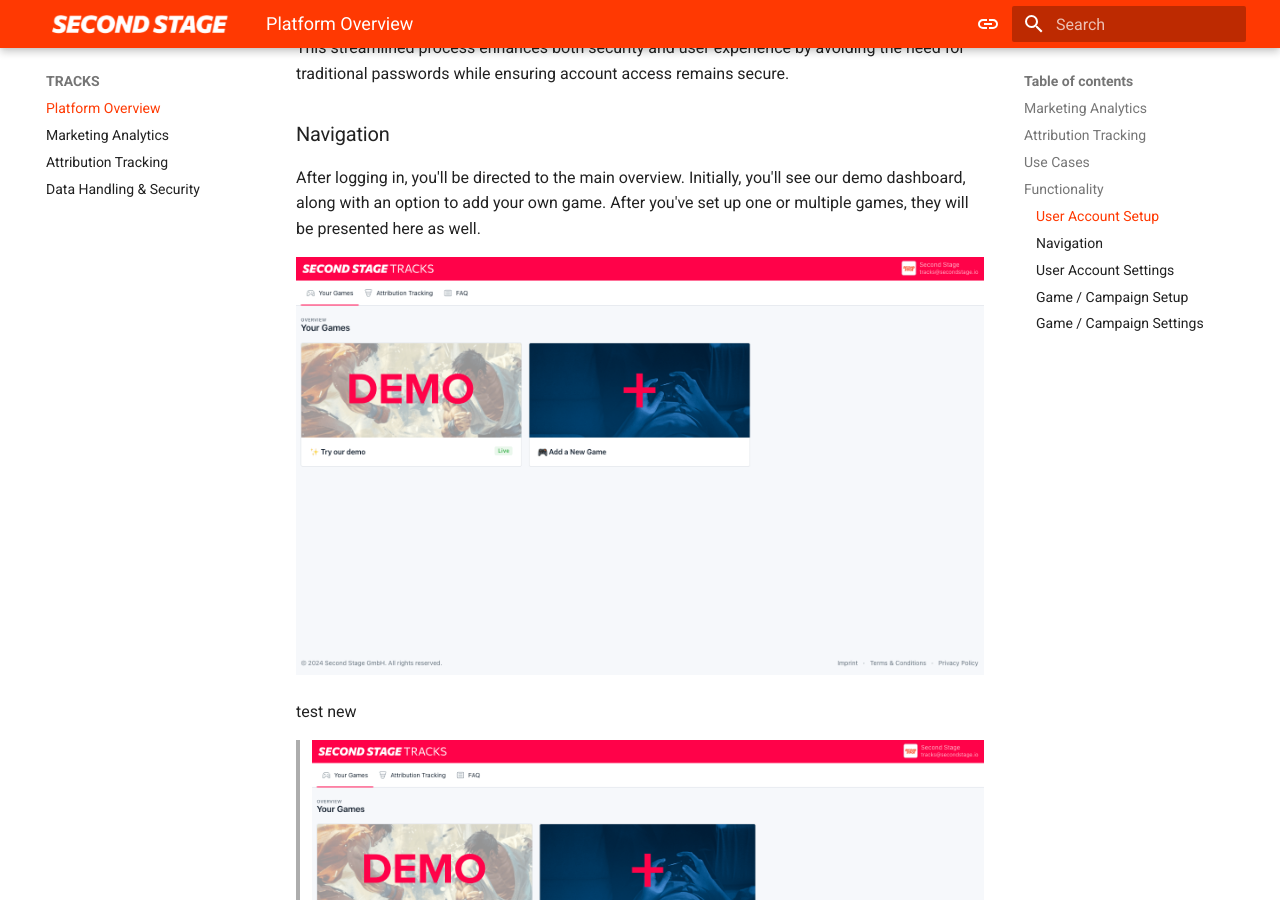
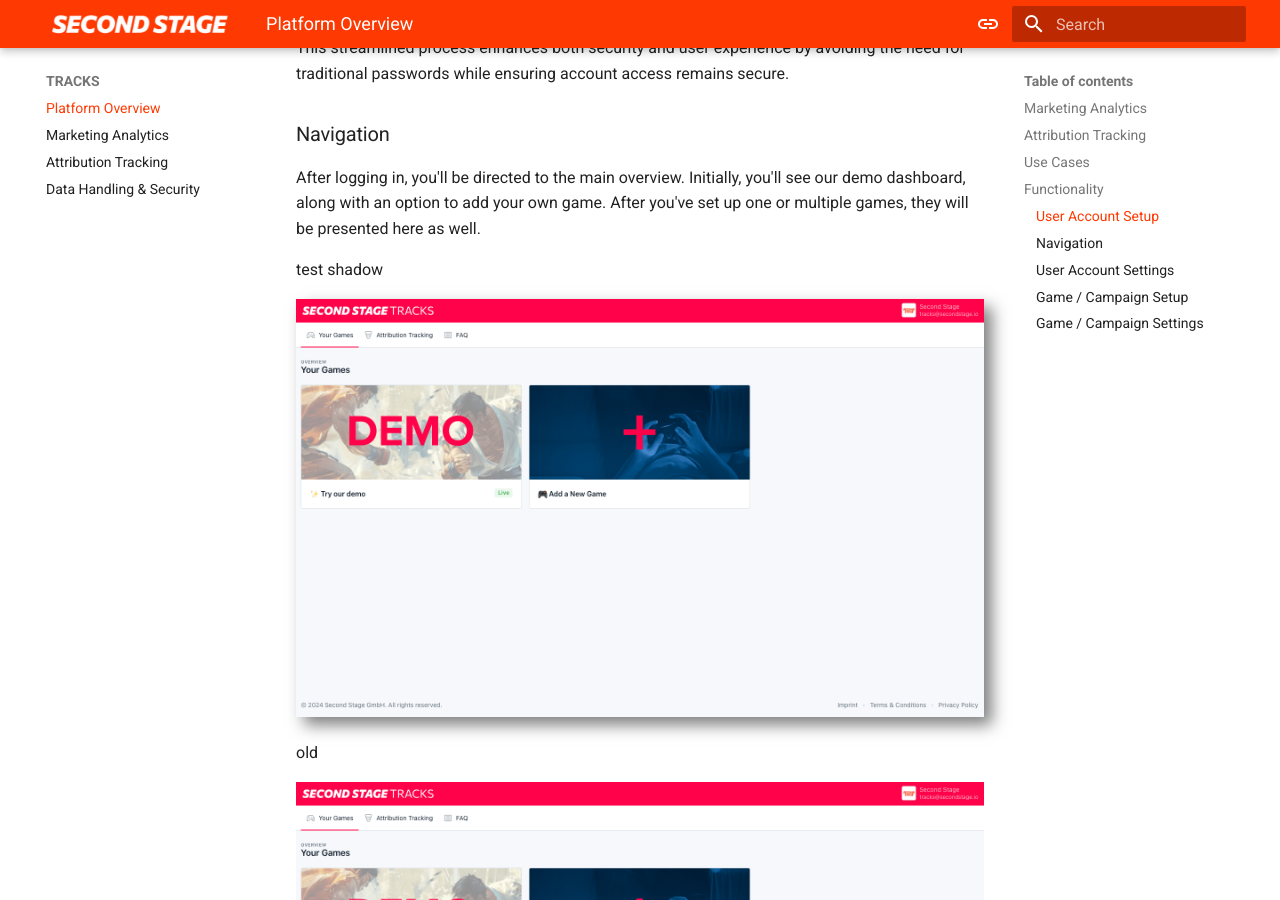
Before and after one commit to secondstage-io/tracks-documentation, an MkDocs documentation site: the page built from docs/tracks/overview.md, in a window 1280 px wide and 900 px high, scrolled down 3691 px. Built offline with MkDocs 1.6.1 and Material for MkDocs 9.7.7, drawn with Linux system fonts in a browser that asks for light colours.

Commit message:
Update overview.md
another img test

```diff
--- a/docs/tracks/overview.md
+++ b/docs/tracks/overview.md
@@ -92,12 +92,13 @@
 
 After logging in, you'll be directed to the main overview. Initially, you'll see our demo dashboard, along with an option to add your own game. After you've set up one or multiple games, they will be presented here as well.
 
-![Overview](/assets/overview_home.png "Overview"){: .zoom}
+test shadow
 
+![Overview](/assets/overview_home.png#shadow "Overview")
 
-test new
+old
 
-> ![Overview](/assets/overview_home.png "Overview")
+![Overview](/assets/overview_home.png "Overview")
 
 In the main menu under "Your Games," you'll find this overview. The "Attribution Tracking" section provides a high-level summary of our in-house attribution tracking solution and overall campaign setup. For more details, check out our FAQ, which addresses common questions.
 
```
